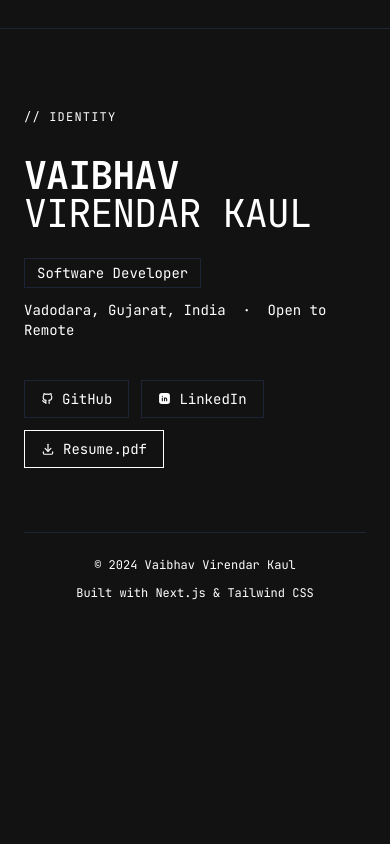
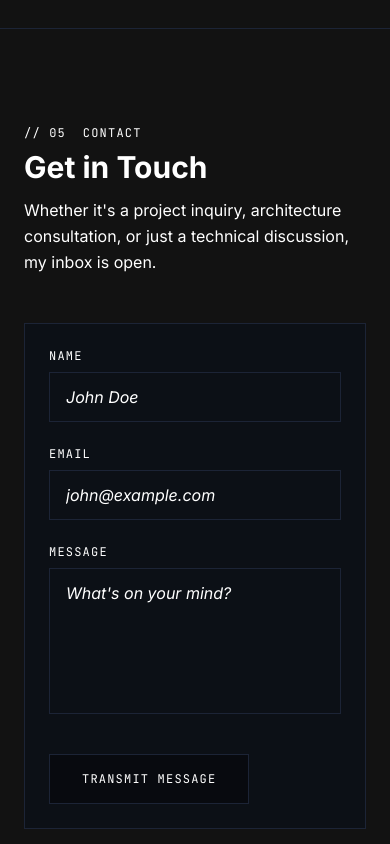
Before and after one commit to SVK04/SVK04.github.io, a Next.js app: page / in a window 390 px wide. Shown: the part 9640-10484 px from the top of the page. Before the commit the page ends 10321 px from the top, so only its background shows below. Built offline with nearby package versions, Linux system fonts and the light colour scheme.

Commit message:
feat: scaffold personal portfolio website with Next.js, SEO metadata, and contact form integration

```diff
--- a/src/app/layout.jsx
+++ b/src/app/layout.jsx
@@ -65,9 +65,9 @@ export const metadata = {
     },
   },
   icons: {
-    icon: '/favicon.ico',
-    shortcut: '/favicon-32x32.png',
-    apple: '/favicon-32x32.png',
+    icon: '/logo.svg',
+    shortcut: '/logo.svg',
+    apple: '/logo.svg',
   },
   manifest: '/site.webmanifest',
 };
--- a/src/app/page.jsx
+++ b/src/app/page.jsx
@@ -1,7 +1,7 @@
 'use client';
 
 import Script from 'next/script';
-import { Hero, Works, Experience, Skills, About, Footer, Navbar } from '../components';
+import { Hero, Works, Experience, Skills, About, Contact, Footer, Navbar } from '../components';
 
 export default function Home() {
   return (
@@ -79,6 +79,8 @@ export default function Home() {
           <Skills />
           {/* 04 — Telemetry / Accomplishments */}
           <About />
+          {/* 05 — Contact */}
+          <Contact />
         </main>
         {/* // Identity — The Reel */}
         <Footer />
--- a/src/components/Contact.jsx
+++ b/src/components/Contact.jsx
@@ -3,11 +3,6 @@
 import { useState, useRef } from 'react';
 import { motion } from 'motion/react';
 import emailjs from '@emailjs/browser';
-import { styles } from '../style';
-import dynamic from 'next/dynamic';
-const EarthCanvas = dynamic(() => import('./canvas/Earth'), { ssr: false });
-import { SectionWrapper } from '../hoc';
-import { slideIn } from '../utils/motion';
 import { useNotification } from './Notification';
 
 const Contact = () => {
@@ -49,65 +44,81 @@ const Contact = () => {
   };
 
   return (
-    <div className="xl:mt-12 flex flex-col-reverse xl:flex-row gap-10 overflow-hidden">
+    <section id="contact" className="border-t border-[rgb(var(--color-border))] max-w-6xl mx-auto px-6 py-24">
+      {/* Section header */}
       <motion.div
-        variants={slideIn('left', 'tween', 0.2, 1)}
-        className="flex-[0.75] glass-card p-8 rounded-2xl relative overflow-hidden"
+        initial={{ opacity: 0, y: 10 }}
+        whileInView={{ opacity: 1, y: 0 }}
+        viewport={{ once: true }}
+        transition={{ duration: 0.4 }}
+        className="mb-12"
       >
-        <p className={styles.sectionSubText}>Get in Touch</p>
-        <h3 className={styles.sectionHeadText}>Contact.</h3>
+        <p className="font-mono text-xs text-accent tracking-widest uppercase mb-2">{'//'} 05&nbsp;&nbsp;Contact</p>
+        <h2 className="text-3xl md:text-4xl font-bold text-text-primary">Get in Touch</h2>
+        <p className="text-text-secondary text-base mt-3 max-w-xl leading-relaxed">
+          Whether it&apos;s a project inquiry, architecture consultation, or just a technical discussion, my inbox is
+          open.
+        </p>
+      </motion.div>
 
-        <form ref={formRef} onSubmit={handleSubmit} className="mt-12 flex flex-col gap-8">
-          <label className="flex flex-col">
-            <span className="text-text-primary font-medium mb-3">Your Name</span>
+      <motion.div
+        initial={{ opacity: 0, y: 16 }}
+        whileInView={{ opacity: 1, y: 0 }}
+        viewport={{ once: true, amount: 0.1 }}
+        transition={{ duration: 0.4, delay: 0.1 }}
+        className="max-w-2xl border border-[rgb(var(--color-border))] p-6 md:p-8 bg-[rgb(var(--color-surface))] hover:border-accent/30 transition-colors duration-200"
+      >
+        <form ref={formRef} onSubmit={handleSubmit} className="flex flex-col gap-6">
+          <label className="flex flex-col gap-2">
+            <span className="font-mono text-xs text-text-secondary/80 tracking-widest uppercase">Name</span>
             <input
               type="text"
               name="name"
               value={form.name}
               onChange={handleChange}
               placeholder="John Doe"
-              className="bg-surface-dim py-3 px-4 rounded-lg text-text-primary placeholder:text-text-secondary/40 placeholder:italic focus:outline-none focus:ring-2 focus:ring-primary transition shadow-sm border border-border"
+              required
+              className="bg-transparent border border-[rgb(var(--color-border))] py-3 px-4 text-text-primary placeholder:text-text-secondary/25 placeholder:italic focus:outline-none focus:border-accent transition-colors duration-150 font-sans"
             />
           </label>
 
-          <label className="flex flex-col">
-            <span className="text-text-primary font-medium mb-3">Your Email</span>
+          <label className="flex flex-col gap-2">
+            <span className="font-mono text-xs text-text-secondary/80 tracking-widest uppercase">Email</span>
             <input
               type="email"
               name="email"
               value={form.email}
               onChange={handleChange}
-              placeholder="johndoe@example.com"
-              className="bg-surface-dim py-3 px-4 rounded-lg text-text-primary placeholder:text-text-secondary/40 placeholder:italic focus:outline-none focus:ring-2 focus:ring-primary transition shadow-sm border border-border"
+              placeholder="john@example.com"
+              required
+              className="bg-transparent border border-[rgb(var(--color-border))] py-3 px-4 text-text-primary placeholder:text-text-secondary/25 placeholder:italic focus:outline-none focus:border-accent transition-colors duration-150 font-sans"
             />
           </label>
 
-          <label className="flex flex-col">
-            <span className="text-text-primary font-medium mb-3">Your Message</span>
+          <label className="flex flex-col gap-2">
+            <span className="font-mono text-xs text-text-secondary/80 tracking-widest uppercase">Message</span>
             <textarea
-              rows="6"
+              rows="5"
               name="message"
               value={form.message}
               onChange={handleChange}
               placeholder="What's on your mind?"
-              className="bg-surface-dim py-3 px-4 rounded-lg text-text-primary placeholder:text-text-secondary/40 placeholder:italic focus:outline-none focus:ring-2 focus:ring-primary transition resize-none shadow-sm border border-border"
+              required
+              className="bg-transparent border border-[rgb(var(--color-border))] py-3 px-4 text-text-primary placeholder:text-text-secondary/25 placeholder:italic focus:outline-none focus:border-accent transition-colors duration-150 font-sans resize-none"
             />
           </label>
 
           <button
             type="submit"
-            className="bg-brand-primary hover:opacity-90 text-white font-semibold py-3 px-8 rounded-lg shadow-md transition-all duration-300 w-fit focus:ring-2 focus:ring-offset-2 focus:ring-primary"
+            disabled={loading}
+            className="mt-4 border border-[rgb(var(--color-border))] bg-[rgb(var(--color-background))] hover:bg-[rgb(var(--color-border))] text-text-primary font-mono text-xs tracking-widest uppercase py-4 px-8 transition-colors duration-200 focus:outline-none focus:border-accent self-start disabled:opacity-50 disabled:cursor-not-allowed flex items-center gap-2"
           >
-            {loading ? 'Sending...' : 'Send'}
+            {loading ? 'Sending...' : 'Transmit Message'}
           </button>
         </form>
       </motion.div>
-
-      <motion.div variants={slideIn('right', 'tween', 0.2, 1)} className="xl:flex-1 xl:h-auto md:h-[550px] h-[350px]">
-        <EarthCanvas />
-      </motion.div>
-    </div>
+    </section>
   );
 };
 
-export default SectionWrapper(Contact, 'contact');
+export default Contact;
--- a/src/components/Navbar.jsx
+++ b/src/components/Navbar.jsx
@@ -45,6 +45,16 @@ const Navbar = () => {
         <ul className="hidden sm:flex items-center gap-8 list-none">
           {navLinks.map(link => (
             <li key={link.id}>
+              {link.external ? (
+                <a
+                  href={link.path}
+                  target="_blank"
+                  rel="noopener noreferrer"
+                  className={`font-mono text-sm tracking-widest uppercase transition-colors duration-150 text-text-secondary hover:text-text-primary`}
+                >
+                  {link.title}
+                </a>
+              ) : (
                 <a
                   href={`#${link.id}`}
                   onClick={() => setActive(link.title)}
@@ -60,6 +70,7 @@ const Navbar = () => {
                     />
                   )}
                 </a>
+              )}
             </li>
           ))}
         </ul>
@@ -99,6 +110,17 @@ const Navbar = () => {
             <ul className="list-none px-6 py-5 flex flex-col gap-4">
               {navLinks.map(link => (
                 <li key={link.id}>
+                  {link.external ? (
+                    <a
+                      href={link.path}
+                      target="_blank"
+                      rel="noopener noreferrer"
+                      onClick={() => setIsMenuOpen(false)}
+                      className="font-mono text-sm tracking-widest uppercase text-text-secondary hover:text-text-primary transition-colors duration-150 block"
+                    >
+                      {link.title}
+                    </a>
+                  ) : (
                     <a
                       href={`#${link.id}`}
                       onClick={() => {
@@ -109,6 +131,7 @@ const Navbar = () => {
                     >
                       {link.title}
                     </a>
+                  )}
                 </li>
               ))}
             </ul>
--- a/src/constants/index.js
+++ b/src/constants/index.js
@@ -6,6 +6,8 @@ export const navLinks = [
   { id: 'experience', title: 'Experience' },
   { id: 'stack', title: 'Stack' },
   { id: 'telemetry', title: 'Telemetry' },
+  { id: 'contact', title: 'Contact' },
+  { id: 'resume', title: 'Resume', external: true, path: '/resume.pdf' },
 ];
 
 // ─── Projects (Architecture-first case studies) ─────────────────────────────
```
Also changed, not shown: 1 other file (tests, documents, lock files or other folders). Lines whose indentation alone changed are shown as unchanged.
